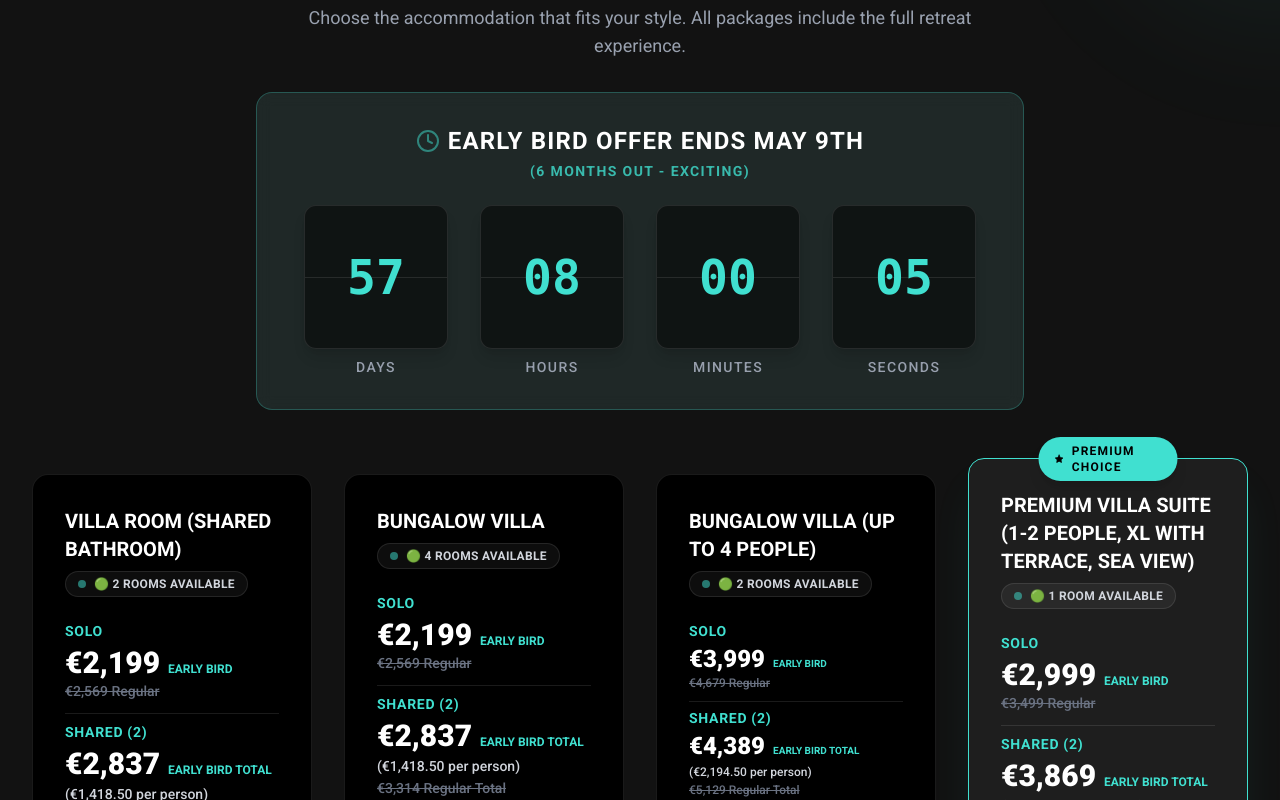
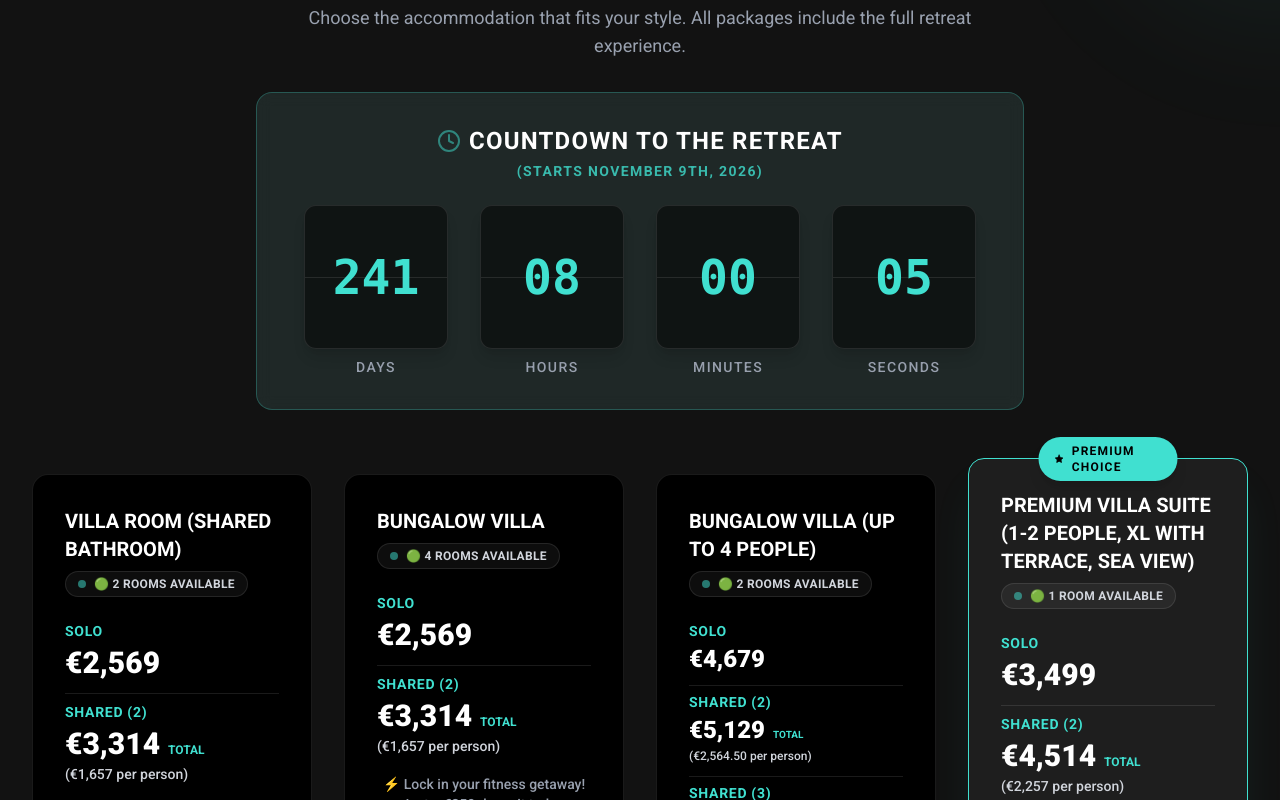
Before and after one commit to spiderfranlee/The-Reset-Guys, a React (Vite) app: page / in a window 1280 px wide. Shown: the part 9900-10700 px from the top of the page. Built offline with nearby package versions, Linux system fonts and the light colour scheme.

Commit message:
feat: Update pricing and countdown timer
Adjusts pricing details for retreat packages and updates the countdown timer expiration date to November 9th, 2026.

```diff
--- a/components/Pricing.tsx
+++ b/components/Pricing.tsx
@@ -13,8 +13,8 @@ const Pricing: React.FC = () => {
   });
 
   useEffect(() => {
-    // Set the date we're counting down to (May 9th, 2026 23:59:59)
-    const countDownDate = new Date("May 9, 2026 23:59:59").getTime();
+    // Set the date we're counting down to (November 9th, 2026 23:59:59)
+    const countDownDate = new Date("Nov 9, 2026 23:59:59").getTime();
 
     const updateTimer = () => {
       const now = new Date().getTime();
@@ -43,11 +43,9 @@ const Pricing: React.FC = () => {
       title: 'VILLA ROOM (Shared Bathroom)',
       subtitle: '🟢 2 ROOMS AVAILABLE',
       pricingMode: 'split',
-      soloPrice: '€2,199',
-      soloRegular: '€2,569',
-      sharedPrice: '€2,837',
-      sharedPerPerson: '€1,418.50',
-      sharedRegular: '€3,314',
+      soloPrice: '€2,569',
+      sharedPrice: '€3,314',
+      sharedPerPerson: '€1,657',
       deposit: '⚡ Reserve your space! Just a €350 deposit today.',
       features: [
         '1 Double Bed',
@@ -61,11 +59,9 @@ const Pricing: React.FC = () => {
       title: 'BUNGALOW VILLA',
       subtitle: '🟢 4 ROOMS AVAILABLE',
       pricingMode: 'split',
-      soloPrice: '€2,199',
-      soloRegular: '€2,569',
-      sharedPrice: '€2,837',
-      sharedPerPerson: '€1,418.50',
-      sharedRegular: '€3,314',
+      soloPrice: '€2,569',
+      sharedPrice: '€3,314',
+      sharedPerPerson: '€1,657',
       deposit: '⚡ Lock in your fitness getaway! Just a €350 deposit today.',
       features: [
         'Private Room',
@@ -80,10 +76,10 @@ const Pricing: React.FC = () => {
       subtitle: '🟢 2 ROOMS AVAILABLE',
       pricingMode: 'multi-split',
       tiers: [
-        { label: 'Solo', price: '€3,999', regular: '€4,679' },
-        { label: 'Shared (2)', price: '€4,389', perPerson: '€2,194.50', regular: '€5,129' },
-        { label: 'Shared (3)', price: '€4,819', perPerson: '€1,606.33', regular: '€5,629' },
-        { label: 'Shared (4)', price: '€5,279', perPerson: '€1,319.75', regular: '€6,169' }
+        { label: 'Solo', price: '€4,679' },
+        { label: 'Shared (2)', price: '€5,129', perPerson: '€2,564.50' },
+        { label: 'Shared (3)', price: '€5,629', perPerson: '€1,876.33' },
+        { label: 'Shared (4)', price: '€6,169', perPerson: '€1,542.25' }
       ],
       deposit: '⚡ Bring the crew! Just a €350 deposit per person today.',
       features: [
@@ -98,11 +94,9 @@ const Pricing: React.FC = () => {
       title: 'Premium Villa Suite (1-2 People, XL with Terrace, Sea View)',
       subtitle: '🟢 1 ROOM AVAILABLE',
       pricingMode: 'split',
-      soloPrice: '€2,999',
-      soloRegular: '€3,499',
-      sharedPrice: '€3,869',
-      sharedPerPerson: '€1,934.50',
-      sharedRegular: '€4,514',
+      soloPrice: '€3,499',
+      sharedPrice: '€4,514',
+      sharedPerPerson: '€2,257',
       deposit: '⚡ Secure your luxury spot! Just a €350 deposit today.',
       features: [
         'XL Luxury Room',
@@ -138,11 +132,11 @@ const Pricing: React.FC = () => {
                   <div className="flex items-center gap-2">
                     <Clock className="text-primary animate-pulse" size={24} />
                     <h3 className="text-xl md:text-2xl font-bold text-white uppercase tracking-wider">
-                      Early Bird Offer Ends May 9th
+                      Countdown to the Retreat
                     </h3>
                   </div>
                   <span className="text-primary/80 text-sm font-semibold tracking-widest uppercase">
-                    (6 months out - exciting)
+                    (Starts November 9th, 2026)
                   </span>
                 </div>
 
@@ -202,12 +196,11 @@ const Pricing: React.FC = () => {
                                     <span className="text-primary font-bold uppercase tracking-wider text-sm mb-0.5">{tier.label}</span>
                                     <div className="flex items-baseline gap-2">
                                        <span className="text-2xl font-black text-white">{tier.price}</span>
-                                       <span className="text-[10px] text-primary uppercase font-bold">Early Bird{tier.perPerson ? ' Total' : ''}</span>
+                                       {tier.perPerson && <span className="text-[10px] text-primary uppercase font-bold">Total</span>}
                                     </div>
                                     {tier.perPerson && (
                                       <span className="text-gray-300 text-xs font-medium my-0.5">({tier.perPerson} per person)</span>
                                     )}
-                                    <span className="text-gray-500 text-xs line-through font-medium">{tier.regular} Regular{tier.perPerson ? ' Total' : ''}</span>
                                  </div>
                                  {idx < ((option as any).tiers.length - 1) && (
                                    <div className="w-full h-px bg-white/10 my-1.5"></div>
@@ -221,19 +214,16 @@ const Pricing: React.FC = () => {
                                <span className="text-primary font-bold uppercase tracking-wider text-sm mb-1">Solo</span>
                                <div className="flex items-baseline gap-2">
                                   <span className="text-3xl font-black text-white">{(option as any).soloPrice}</span>
-                                  <span className="text-xs text-primary uppercase font-bold">Early Bird</span>
                                </div>
-                               <span className="text-gray-500 text-sm line-through font-medium">{(option as any).soloRegular} Regular</span>
                             </div>
                             <div className="w-full h-px bg-white/10 my-2"></div>
                             <div className="flex flex-col">
                                <span className="text-primary font-bold uppercase tracking-wider text-sm mb-1">Shared (2)</span>
                                <div className="flex items-baseline gap-2">
                                   <span className="text-3xl font-black text-white">{(option as any).sharedPrice}</span>
-                                  <span className="text-xs text-primary uppercase font-bold">Early Bird Total</span>
+                                  <span className="text-xs text-primary uppercase font-bold">Total</span>
                                </div>
                                <span className="text-gray-300 text-sm font-medium my-0.5">({(option as any).sharedPerPerson} per person)</span>
-                               <span className="text-gray-500 text-sm line-through font-medium">{(option as any).sharedRegular} Regular Total</span>
                             </div>
                          </div>
                       ) : (
```
